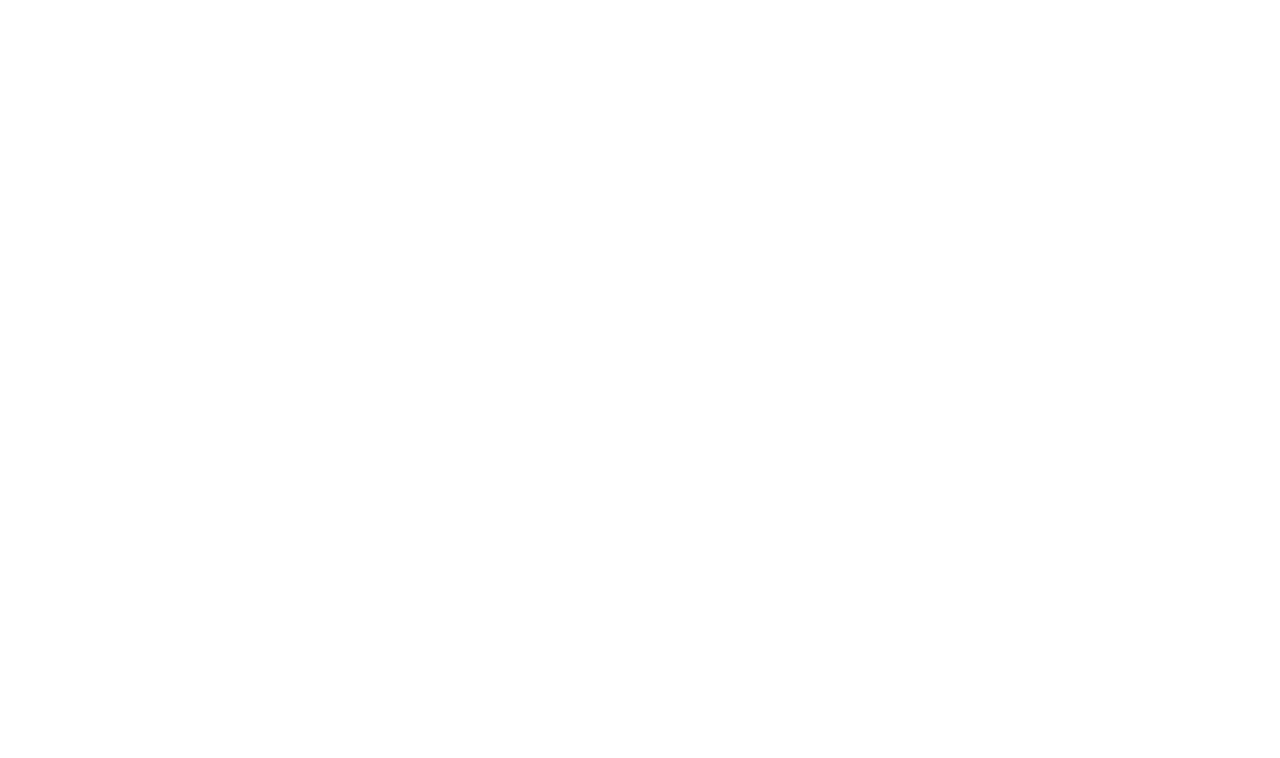
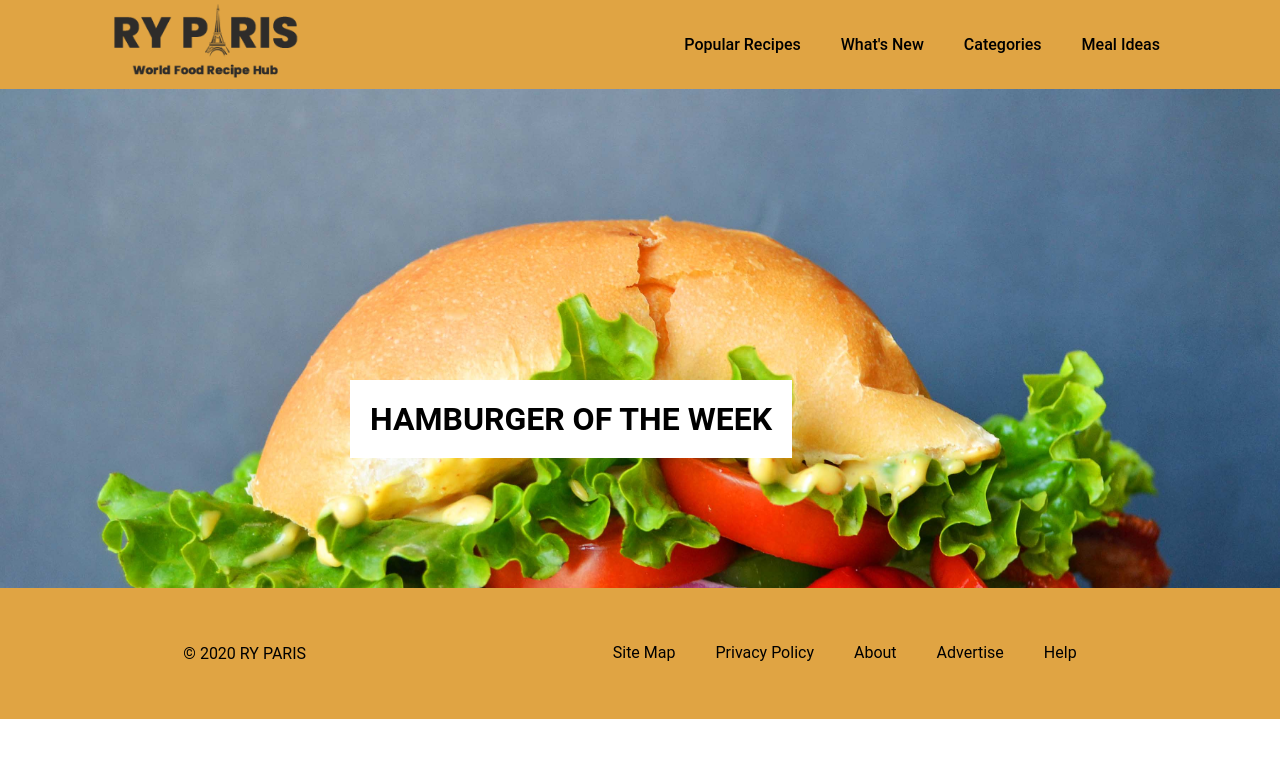
Before and after one commit to Taggart-Smith/ry-paris, a plain HTML site: page recipe.html in a window 1280 px wide. Drawn offline with Linux system fonts and the light colour scheme.

Commit message:
Added Small details to the index Page and started the recipes page

```diff
--- a/css/categories.css
+++ b/css/categories.css
@@ -1,6 +1,9 @@
+.hero {
+    margin-top: 5px;
+}
+
 .categories {
     display: flex;
-    /* align-items: center; */
     flex-direction: column;
     margin: 50px 100px ;
 }
@@ -35,7 +38,6 @@
 
 .recipesofweek {
     display: flex;
-    /* align-items: center; */
     flex-direction: column;
     margin: 50px 100px ;
 }
--- a/css/style.css
+++ b/css/style.css
@@ -4,13 +4,10 @@ body {
 }
 
 .hero{
-    /* background-image: url(/images/hero-image.jpg); */
     display: flex;
     overflow: hidden;
     height: 39vw;
-    /* width: 100vw; */
     position: relative;
-    margin-top: 5px;
 }
 
 .hero img {
@@ -19,11 +16,9 @@ body {
     width: 100%;
     height: 100%;
     position: absolute;
-    /* top: 0;
-    left: 0; */
 }
 
-.hero > .startofweek {
+.hero > .startofweek, .hamburgerofweek {
     background-color: white;
     position: absolute;
     bottom: 130px;
@@ -34,3 +29,7 @@ body {
 .startofweek > h1 {
     margin: 0px;
 }
+
+.hamburgerofweek > h1 {
+    margin: 0px;
+}
--- a/recipe.html
+++ b/recipe.html
@@ -0,0 +1,65 @@
+<!DOCTYPE html>
+<html lang="en">
+<head>
+    <meta charset="UTF-8">
+    <meta http-equiv="X-UA-Compatible" content="IE=edge">
+    <meta name="viewport" content="width=device-width, initial-scale=1.0">
+
+    <link rel="stylesheet" href="/css/footer.css">
+    <link rel="stylesheet" href="/css/navbar.css">
+    <link rel="stylesheet" href="/css/style.css">
+
+    <title>Recipe</title>
+</head>
+<body>
+    <header class="navbar">
+        <div class="left-logo">
+            <img src="/images/ryparis-logo.png" alt="logo">
+        </div>
+        <div class="right-column">
+            <div class="nav-link">
+                <a href="/recipe.html">Popular Recipes</a>
+            </div>
+            <div class="nav-link">
+                <a href="#">What's New</a>
+            </div>
+            <div class="nav-link">
+                <a href="#">Categories</a>
+            </div>
+            <div class="nav-link">
+                <a href="#">Meal Ideas</a>
+            </div>
+        </div>
+    </header>
+    <div class="hero">
+        <img src="/images/burger.jpg" alt="hero-image">
+        <div class="hamburgerofweek">
+            <h1>HAMBURGER OF THE WEEK</h1>
+        </div>
+    </div>
+
+    <footer>
+        <div class="copywrite">
+            <p>&copy; 2020 RY PARIS</p>
+        </div>
+        <div class="morelinks">
+            <div class="nav-link">
+                <a href="#">Site Map</a>
+            </div>
+            <div class="nav-link">
+                <a href="#">Privacy Policy</a>
+            </div>
+            <div class="nav-link">
+                <a href="#">About</a>
+            </div>
+            <div class="nav-link">
+                <a href="#">Advertise</a>
+            </div>
+            <div class="nav-link">
+                <a href="#">Help</a>
+            </div>
+
+        </div>
+    </footer>
+</body>
+</html>
```
Also changed, not shown: css/navbar.css (+0 -10 lines), index.html (+5 -11 lines).
